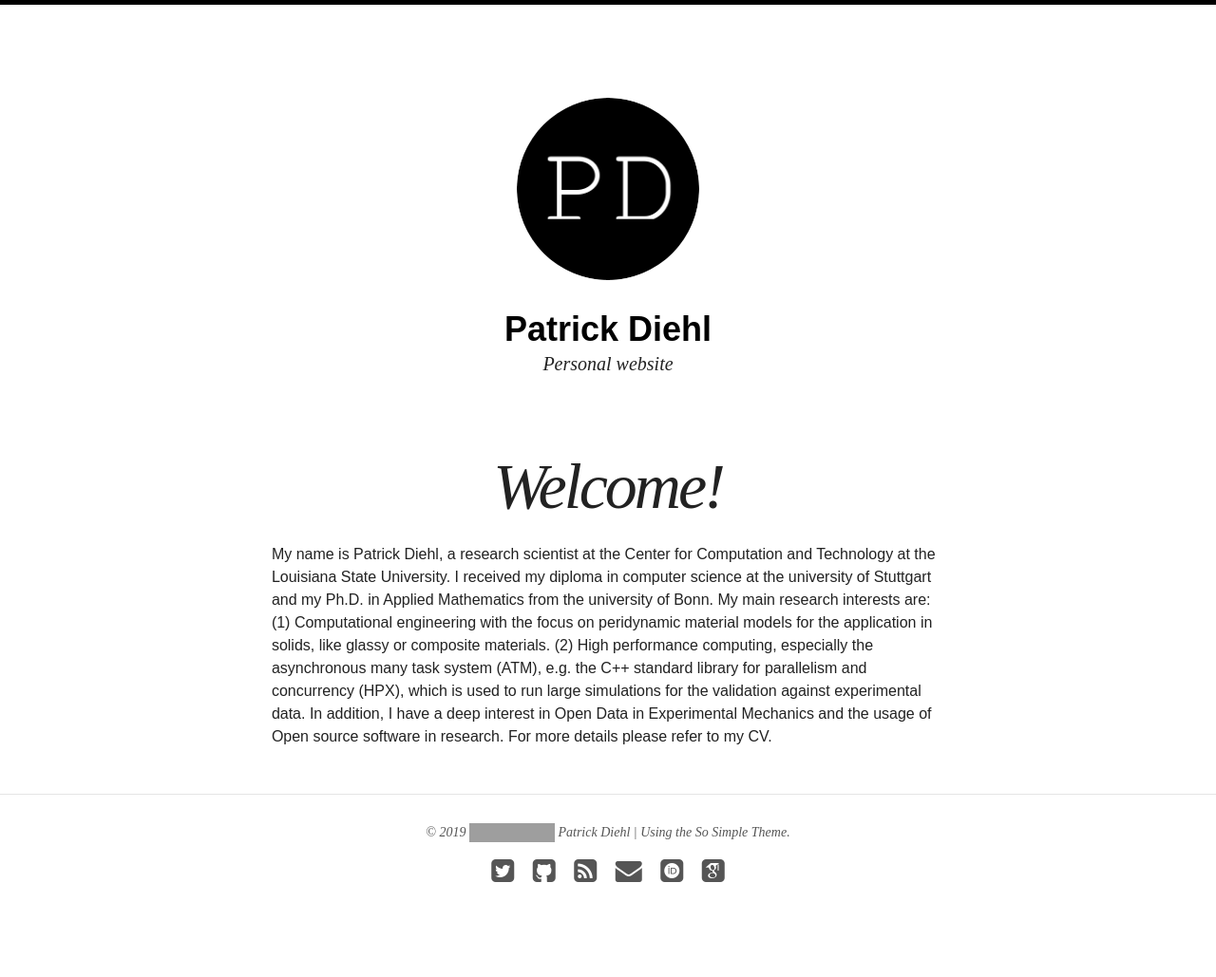
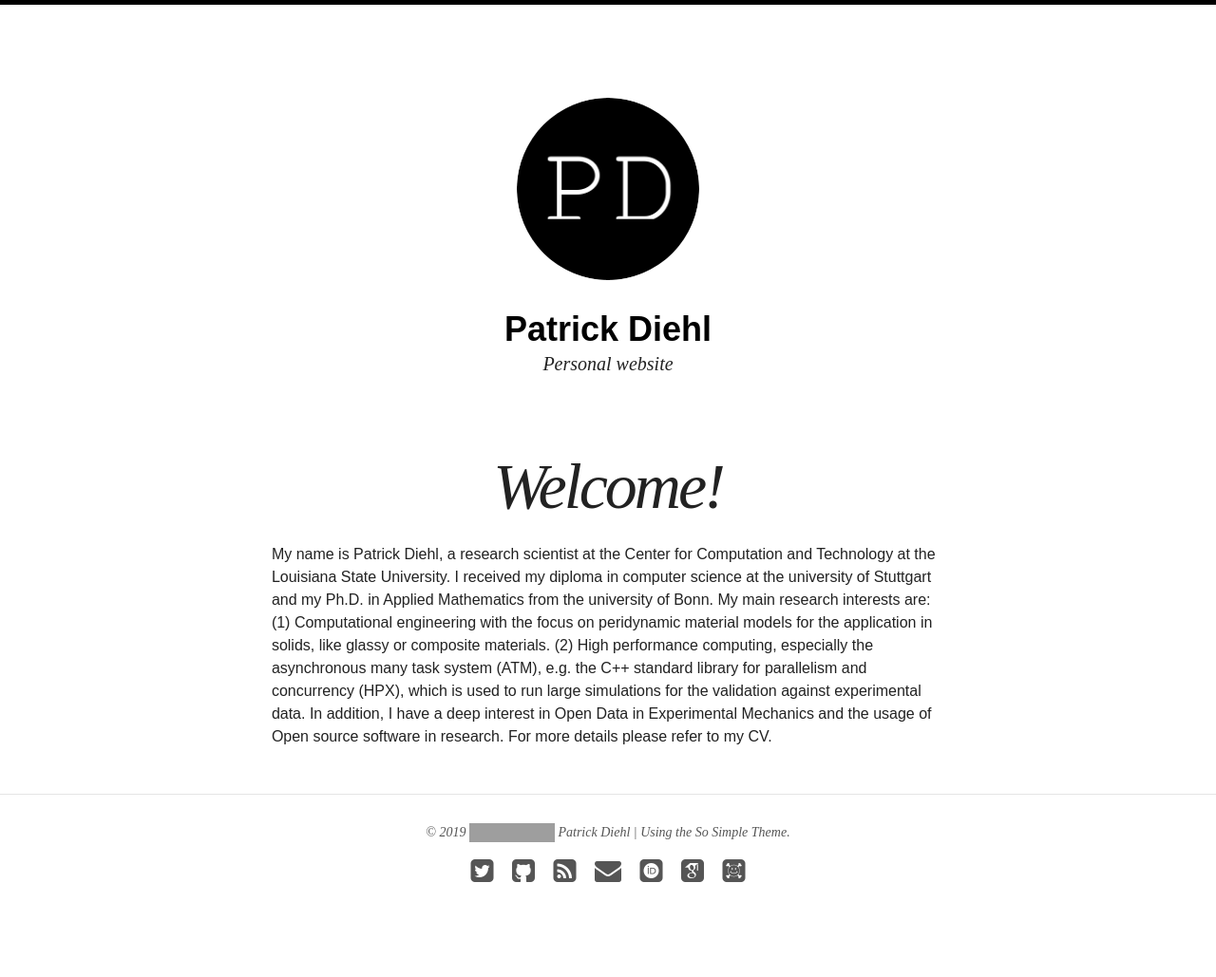
Before and after one commit to diehlpk/diehlpk.github.io, a Jekyll site: the page built from index.html, in a window 1280 px wide. Shown: the whole page at 95% size. Built offline with Jekyll 4.4.1, drawn with Linux system fonts in a browser that asks for light colours; nearby versions of some CDN libraries; some web fonts are replaced; grey boxes are pictures that could not be loaded.

Commit message:
Add arxiv author page

```diff
--- a/_config.yml
+++ b/_config.yml
@@ -53,6 +53,7 @@ owner:
   weibo: #userid
   orcid: https://orcid.org/0000-0003-3922-8419
   gscholar: https://scholar.google.com/citations?user=TapM4vAAAAAJ&hl=en
+  arxiv: https://arxiv.org/a/0000-0003-3922-8419.html
   google:
     plus: #username
     analytics:
--- a/_includes/footer.html
+++ b/_includes/footer.html
@@ -14,7 +14,8 @@
   {% if site.owner.pinterest %}<a href="https://www.pinterest.com/{{ site.owner.pinterest }}/" title="{{ site.owner.name}} on Pinterest" target="_blank"><i class="fa fa-pinterest fa-2x"></i></a>{% endif %}
 	{% if site.owner.weibo %}<a href="https://www.weibo.com/u/{{ site.owner.weibo }}/" title="{{ site.owner.name}} on Weibo" target="_blank"><i class="fa fa-weibo fa-2x"></i></a>{% endif %}
   <a href="{{ site.url }}/feed.xml" title="Atom/RSS feed"><i class="fa fa-rss-square fa-2x"></i></a>
-  {% if site.owner.email %}<a href="mailto:me@diehlpk.de?subject=[Blog]" title="Send mail"><i class="fa fa-envelope fa-2x"></i></a>{% endif %}
-   {% if site.owner.orcid %}<a href="{{site.owner.orcid}}" title="Orcid"><i class="ai ai-orcid-square ai-2x"></i></a>{% endif %}
+    {% if site.owner.email %}<a href="mailto:me@diehlpk.de?subject=[Blog]" title="Send mail"><i class="fa fa-envelope fa-2x"></i></a>{% endif %}
+    {% if site.owner.orcid %}<a href="{{site.owner.orcid}}" title="Orcid"><i class="ai ai-orcid-square ai-2x"></i></a>{% endif %}
     {% if site.owner.gscholar %}<a href="{{ site.owner.gscholar }}" title="Google Scholar"><i class="ai ai-google-scholar-square ai-2x"></i></a>{% endif %}
+    {% if site.owner.arxiv %}<a href="{{ site.owner.arxiv }}" title="arxiv.org"><i class="ai ai-arxiv-square ai-2x"></i></a>{% endif %}
 </div><!-- /.social-icons -->
```
